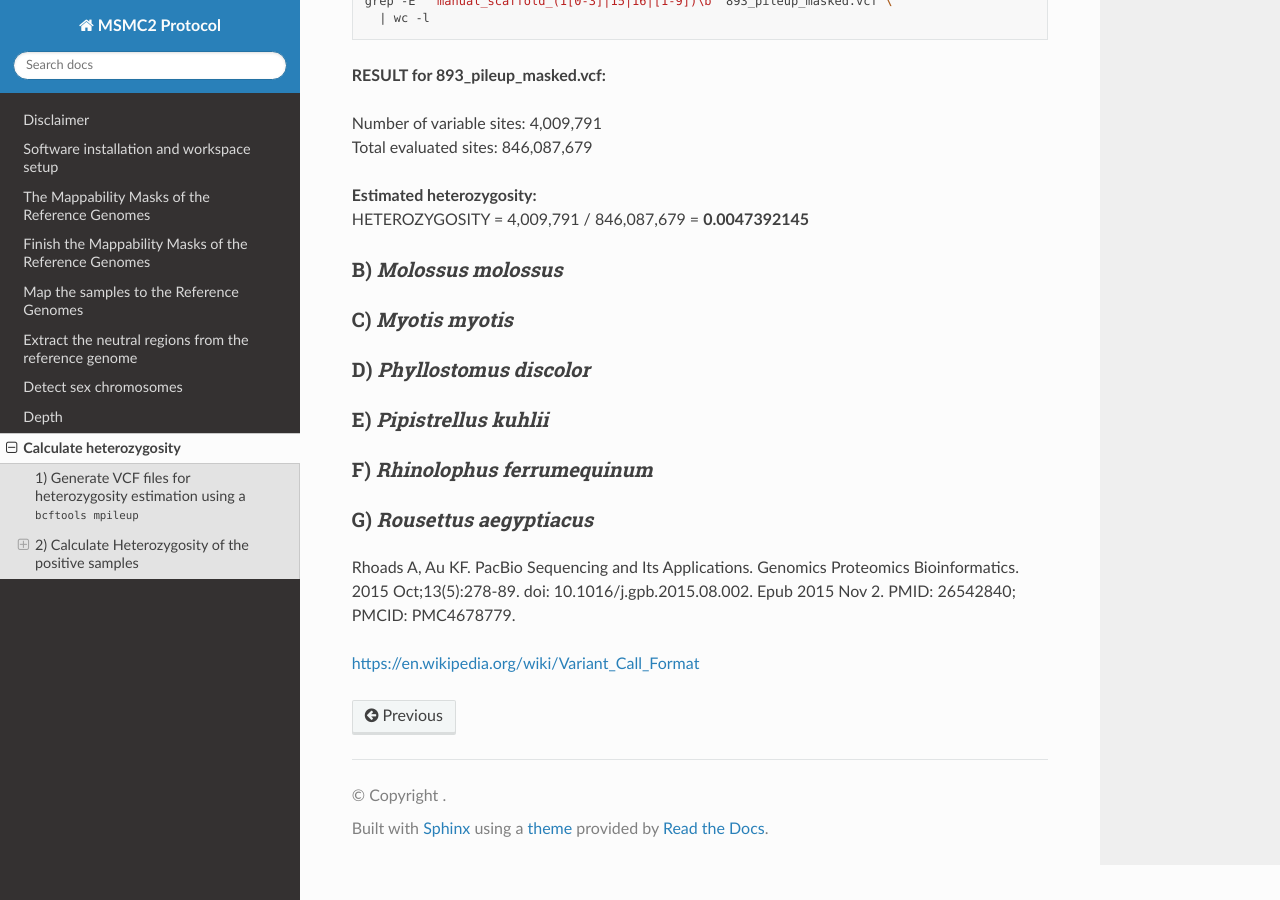
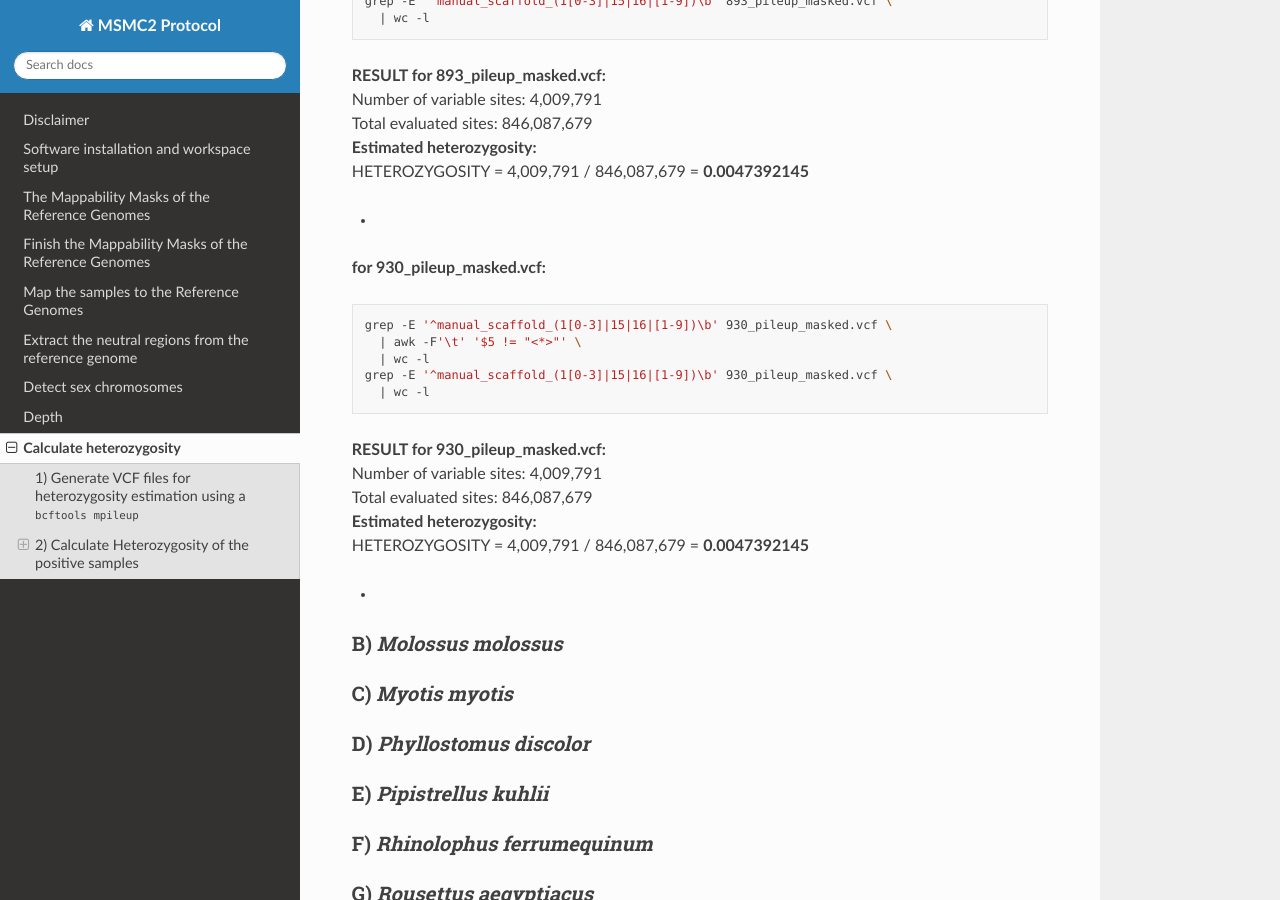
Before and after one commit to hoyosmanuel/MSMC2-Protocol, a Sphinx documentation site: the page built from docs/source/08_Data_Processing_7.rst, in a window 1280 px wide and 900 px high, scrolled down 3730 px. Built offline with Sphinx 7.4.7 and the Read the Docs theme 3.1.0, drawn with Linux system fonts in a browser that asks for light colours.

Commit message:
Update 08_Data_Processing_7.rst

```diff
--- a/docs/source/08_Data_Processing_7.rst
+++ b/docs/source/08_Data_Processing_7.rst
@@ -168,13 +168,11 @@ A) *Hipposideros larvatus*
      | wc -l
 
 | **RESULT for 894_pileup_masked.vcf:**
-
 | Number of variable sites: 4,486,890
 | Total evaluated sites: 847,505,239
-
 | **Estimated heterozygosity:**
 | HETEROZYGOSITY = 4,486,890 / 847,505,239 = **0.00529423275**
-
+-
 **for 893_pileup_masked.vcf:**
 
 .. code-block:: bash
@@ -186,16 +184,28 @@ A) *Hipposideros larvatus*
      | wc -l
 
 | **RESULT for 893_pileup_masked.vcf:**
-
 | Number of variable sites: 4,009,791
 | Total evaluated sites: 846,087,679
-
 | **Estimated heterozygosity:**
 | HETEROZYGOSITY = 4,009,791 / 846,087,679 = **0.0047392145**
+-
 
+**for 930_pileup_masked.vcf:**
 
+.. code-block:: bash
 
+   grep -E '^manual_scaffold_(1[0-3]|15|16|[1-9])\b' 930_pileup_masked.vcf \
+     | awk -F'\t' '$5 != "<*>"' \
+     | wc -l
+   grep -E '^manual_scaffold_(1[0-3]|15|16|[1-9])\b' 930_pileup_masked.vcf \
+     | wc -l
 
+| **RESULT for 930_pileup_masked.vcf:**
+| Number of variable sites: 4,009,791
+| Total evaluated sites: 846,087,679
+| **Estimated heterozygosity:**
+| HETEROZYGOSITY = 4,009,791 / 846,087,679 = **0.0047392145**
+-
 
 
 
```
